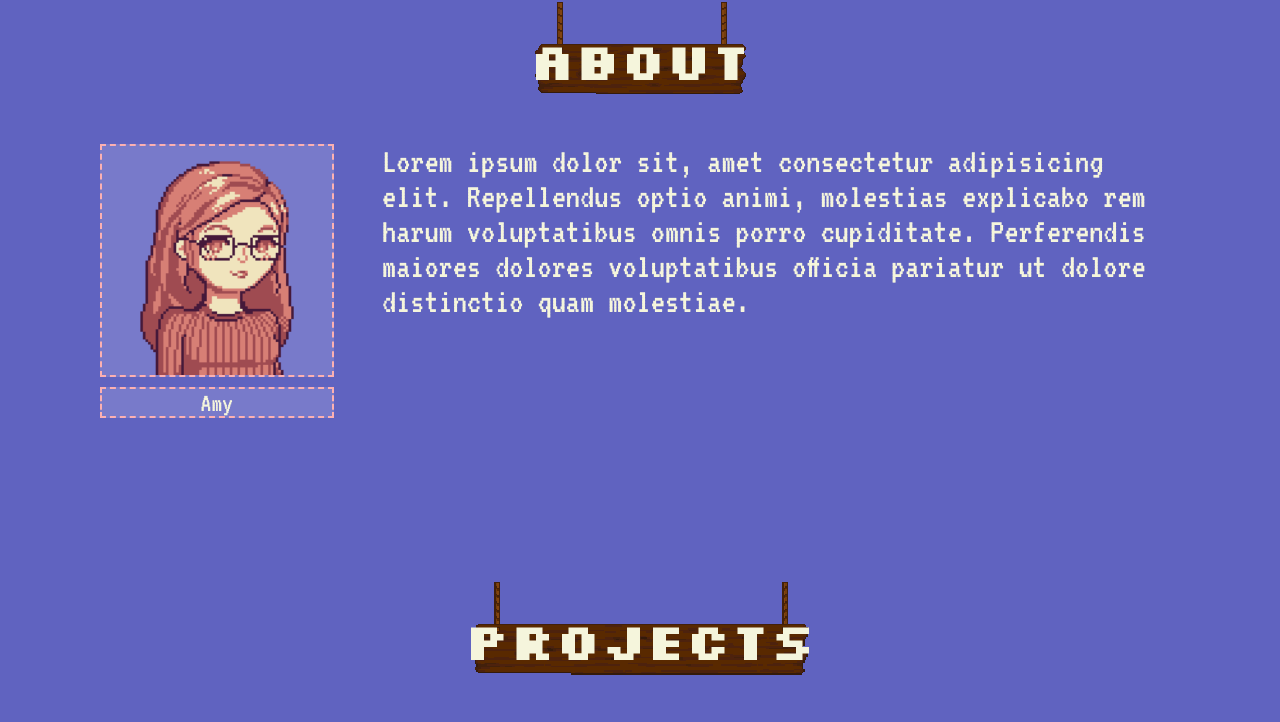
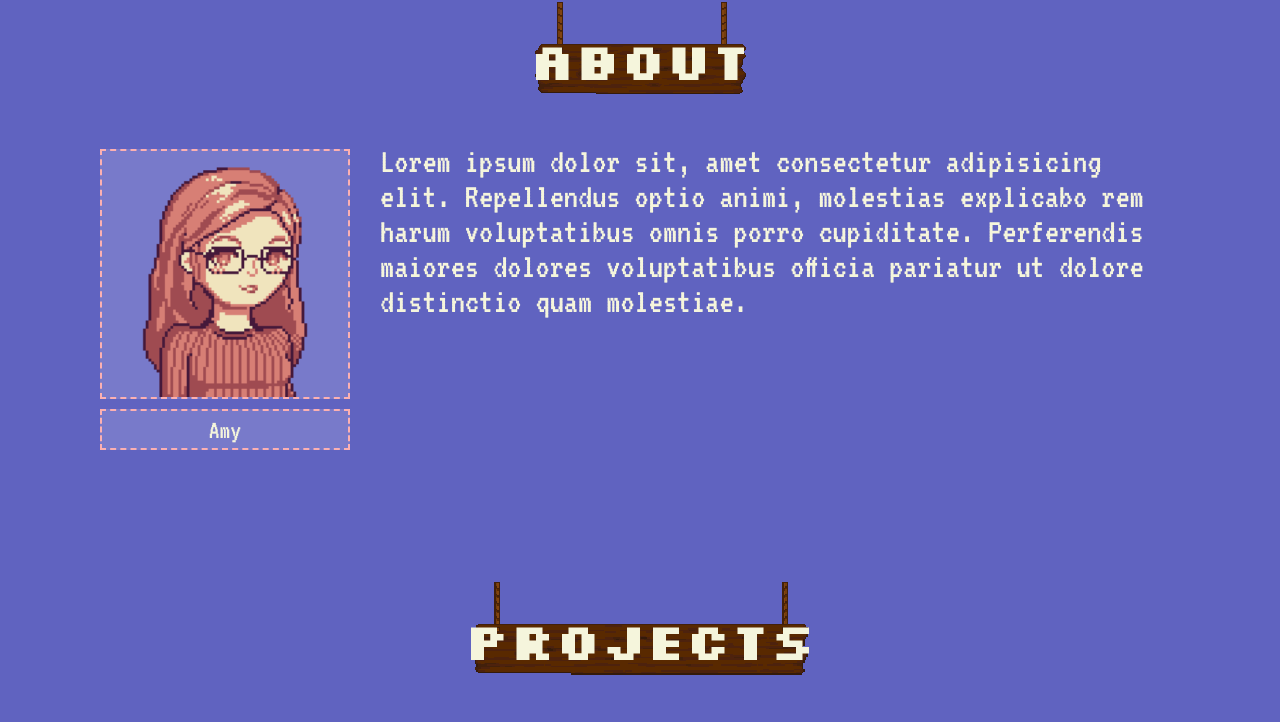
Before and after one commit to ajwjung/portfolio, a website: page src/index.html in a window 1280 px wide. Shown: the part 767-1489 px from the top of the page. Drawn offline with Linux system fonts and the light colour scheme.

Commit message:
style: Change about elements' padding/sizes

```diff
--- a/src/styles/style.css
+++ b/src/styles/style.css
@@ -133,20 +133,19 @@ nav a {
 
 .portrait-wrapper {
     float: left;
+    transform: translateY(5px);
 }
 
 .about-portrait,
 .about-name {
     background: rgba(255, 255, 255, 0.15);
     border: 2px dashed var(--pink02);
-    width: 80%;
+    margin-right: 20px;
 }
 
 .about-name {
     text-align: center;
-    padding: 5px;
-    margin-top: 5px;
-    margin-bottom: 5px;
+    margin-bottom: 20px;
 }
 
 /* Projects Section */
@@ -266,10 +265,6 @@ nav a {
         margin: 100px 40px;
     }
 
-    .about-name {
-        padding: 0;
-    }
-
     .card {
         grid-template-rows: 0.9fr 0.9fr 0.25fr;
         padding: 20px;
@@ -310,6 +305,15 @@ nav a {
     #projects,
     #contact {
         margin: 100px 70px;
+    }
+
+    .about-portrait,
+    .about-name {
+        max-width: 165px;
+    }
+
+    .about-name {
+        margin-top: 5px;
     }
 
     .project-cards {
@@ -354,6 +358,11 @@ nav a {
 
     .portrait-wrapper {
         margin-right: -10px;
+    }
+
+    .about-portrait,
+    .about-name {
+        margin-right: 40px;
     }
 
     .project-cards {
@@ -430,8 +439,13 @@ nav a {
         margin-right: -10px;
     }
 
-    .about-portrait {
-        max-width: 350px;
+    .about-portrait,
+    .about-name {
+        max-width: 250px;
+    }
+
+    .about-name {
+        padding: 5px;
     }
 
     .about-description {
@@ -472,6 +486,11 @@ nav a {
         margin: 100px 150px;
     }
 
+    .about-portrait,
+    .about-name {
+        max-width: 300px;
+    }
+
     .mailbox {
         scale: 0.8;
         object-position: bottom 25px right 50%;
```
